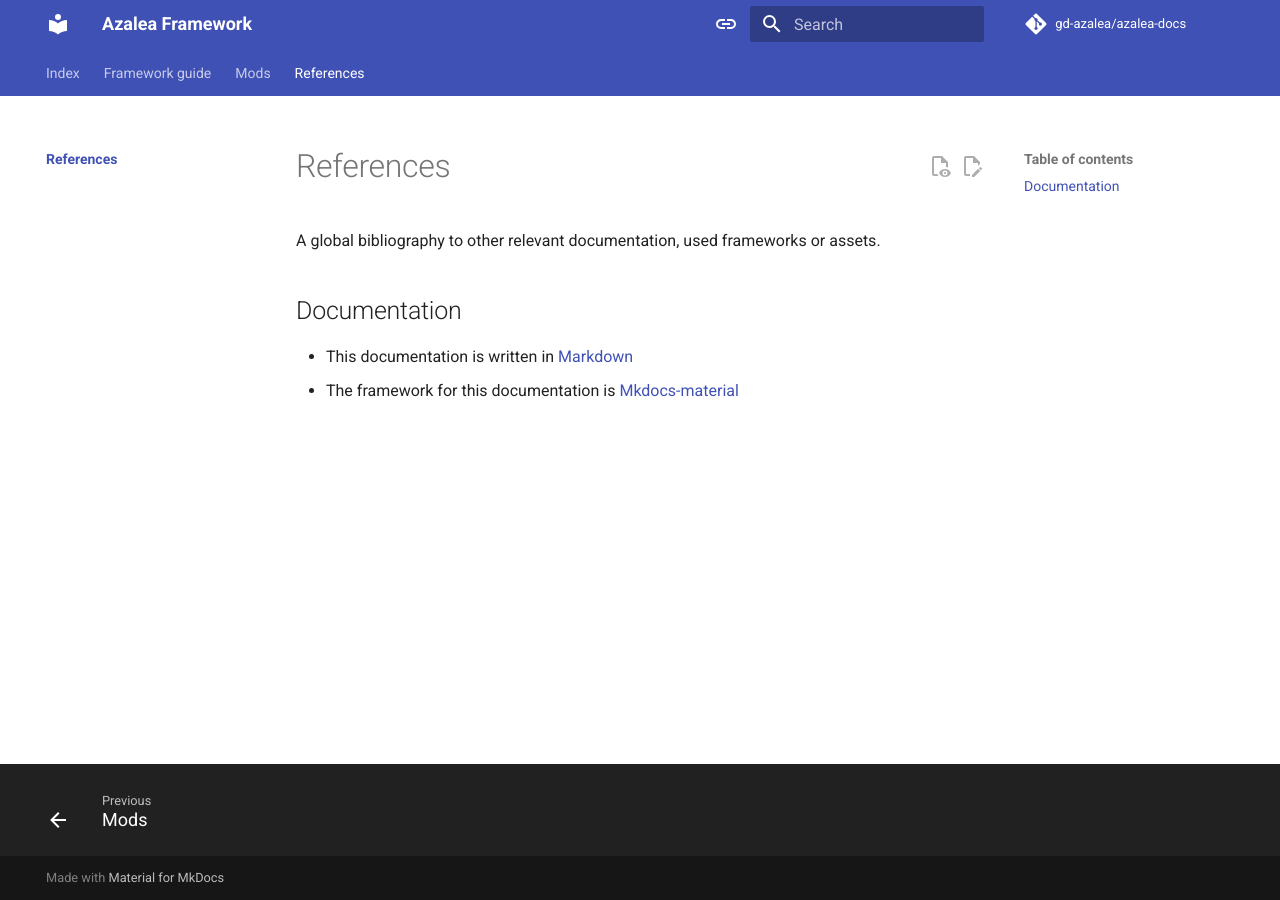
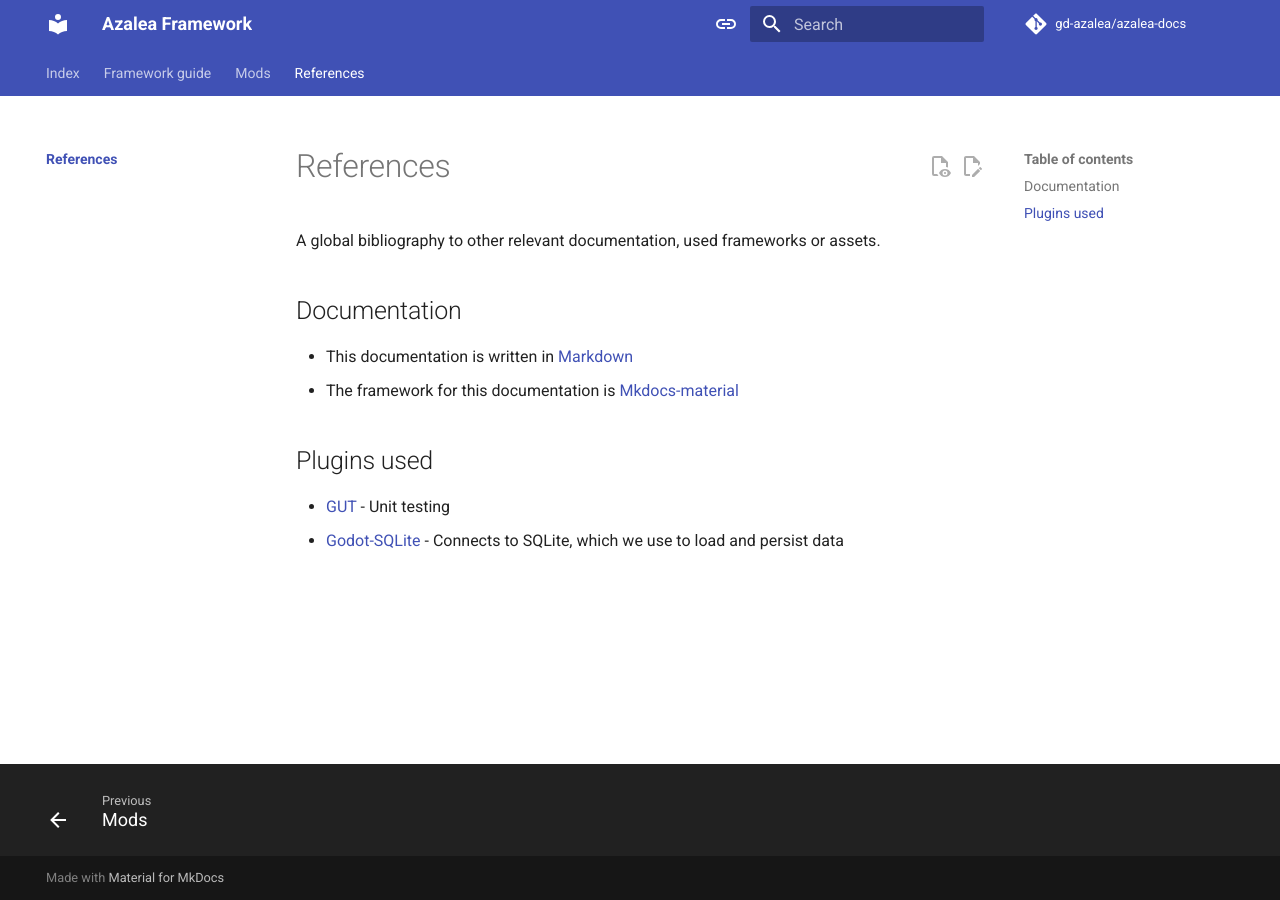
Before and after one commit to gd-azalea/azalea-docs, an MkDocs documentation site: the page built from docs/references/index.md, in a window 1280 px wide. Built offline with MkDocs 1.6.1 and Material for MkDocs 9.7.7, drawn with Linux system fonts in a browser that asks for light colours; comment, search, counter and statistics services are not loaded.

Commit message:
Update index.md

```diff
--- a/docs/references/index.md
+++ b/docs/references/index.md
@@ -5,3 +5,7 @@
 ## Documentation
 * This documentation is written in  [Markdown](https://www.markdownguide.org/basic-syntax/#headings)
 * The framework for this documentation is [Mkdocs-material]( https://squidfunk.github.io/mkdocs-material/reference/admonitions/)
+
+## Plugins used
+* [GUT](https://godotengine.org/asset-library/asset/54) - Unit testing
+* [Godot-SQLite](https://godotengine.org/asset-library/asset/1686) - Connects to SQLite, which we use to load and persist data
```
